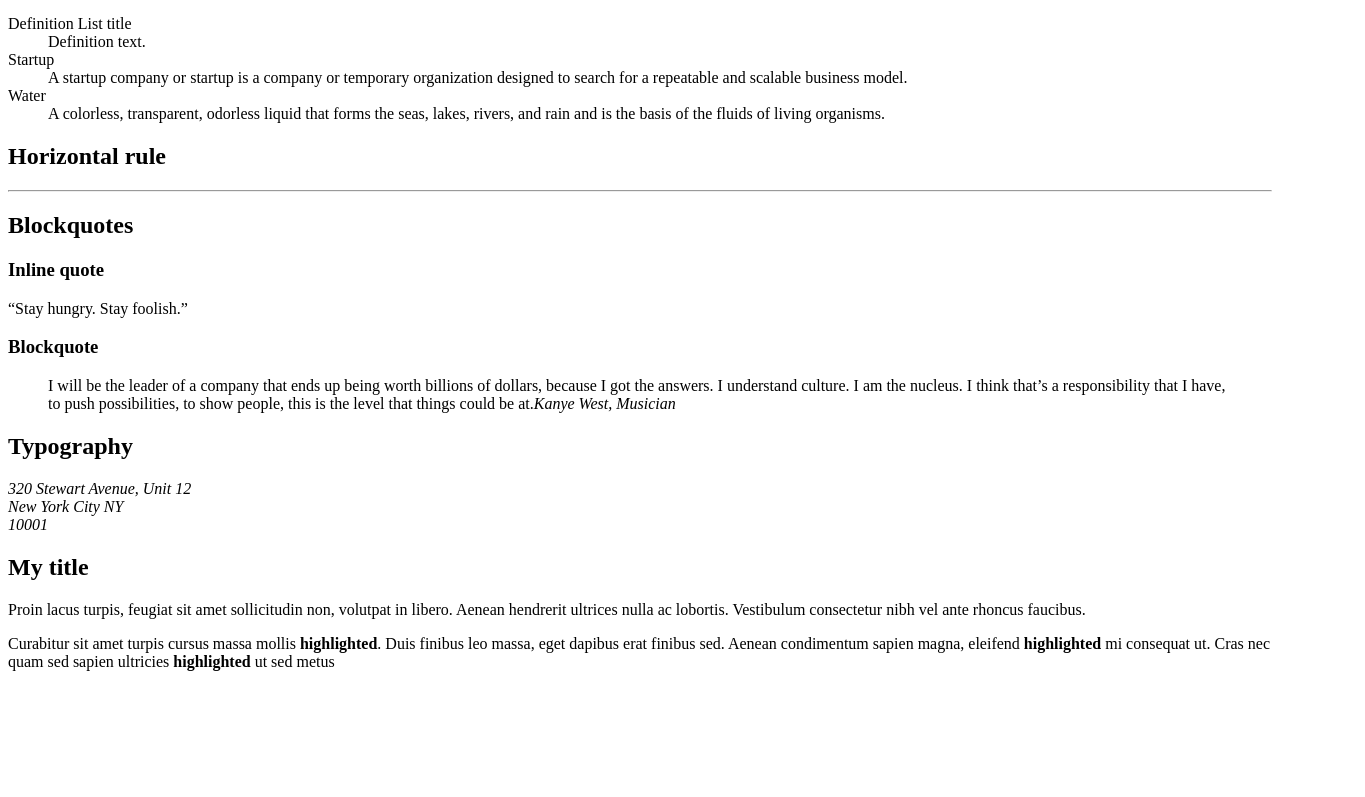
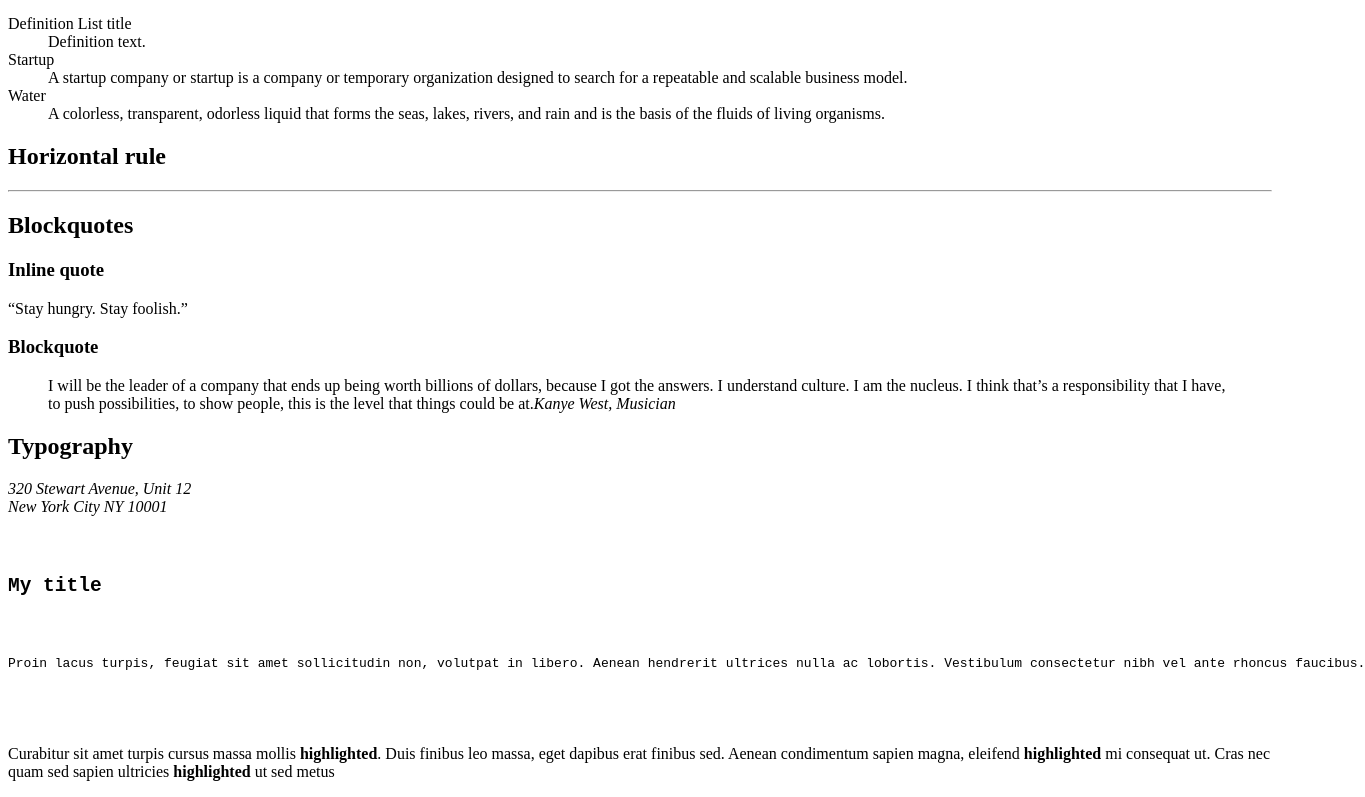
Before and after one commit to harishammache/holbertonschool-web_front_end, a plain HTML site: page html_advanced/32-styleguide.html in a window 1280 px wide. Shown: the part 805-1602 px from the top of the page, 1365 px wide, since content can reach past the window. Before the commit the page ends 1492 px from the top, so only its background shows below. Drawn offline with Linux system fonts and the light colour scheme.

Commit message:
change the syntax and add <pre>

```diff
--- a/html_advanced/32-styleguide.html
+++ b/html_advanced/32-styleguide.html
@@ -82,11 +82,15 @@
 			<section>
 				<header><h2>Typography</h2></header>
 				<div>
-					<address>320 Stewart Avenue, Unit 12 <br> New York City NY <br> 10001</address>
+					<address>320 Stewart Avenue, Unit 12 <br> New York City NY 10001</address>
 				</div>
 				<div>
-					<h2>My title</h2>
-     				<p>Proin lacus turpis, feugiat sit amet sollicitudin non, volutpat in libero. Aenean hendrerit ultrices nulla ac lobortis. Vestibulum consectetur nibh vel ante rhoncus faucibus.</p>
+					<pre>
+						<code>
+							<h2>My title</h2>
+							<p>Proin lacus turpis, feugiat sit amet sollicitudin non, volutpat in libero. Aenean hendrerit ultrices nulla ac lobortis. Vestibulum consectetur nibh vel ante rhoncus faucibus.</p>
+						</code>
+					</pre>
 				</div>
 				<div>
 					<p>Curabitur sit amet turpis cursus massa mollis <strong>highlighted</strong>. Duis finibus leo massa, eget dapibus erat finibus sed. Aenean condimentum sapien magna, eleifend <strong>highlighted</strong> mi consequat ut. Cras nec quam sed sapien ultricies <strong>highlighted</strong> ut sed metus</p>
```
